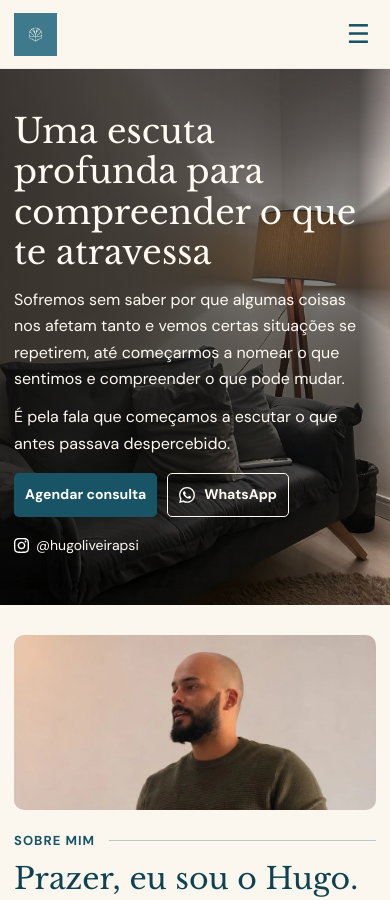
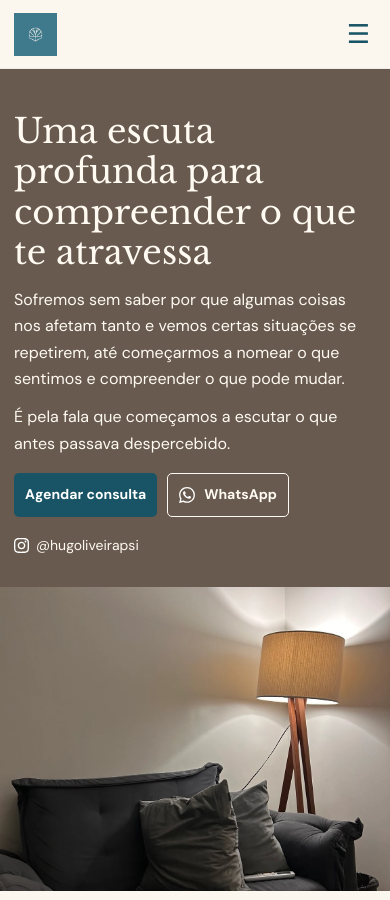
Before and after one commit to jhugooliveira-commits/hugo-oliveira-site, a plain HTML site: page index.html in a window 390 px wide. Shown: the top 900 px of the page. Drawn offline with Linux system fonts and the light colour scheme.

Commit message:
Remove o degradê da foto do topo

```diff
--- a/assets/v2.css
+++ b/assets/v2.css
@@ -159,7 +159,7 @@
   min-height: 0;
 }
 #inicio .hero-copy {
-  width: min(57%, 690px);
+  width: 41%;
   padding: clamp(42px, 5vw, 72px) 0;
 }
 #inicio h1 {
@@ -194,18 +194,8 @@
   object-position: center 43%;
   filter: none;
 }
-#inicio .hero-visual::before { content: none; }
-#inicio .hero-visual::after {
-  content: "";
-  display: block;
-  position: absolute;
-  inset: 0;
-  width: auto;
-  height: auto;
-  transform: none;
-  z-index: 2;
-  background: linear-gradient(90deg, #685a4e, rgb(104 90 78 / 30%) 6%, transparent 18%);
-}
+#inicio .hero-visual::before,
+#inicio .hero-visual::after { content: none; }
 #inicio .btn-outline {
   color: #fffaf2;
   border-color: #fffaf2;
@@ -217,26 +207,13 @@
 @media (max-width: 820px) {
   .home-header .nav-links { top: 68px; }
   .home-header .nav-links a:first-child { border: 0; }
-  #inicio .hero-copy { width: min(100%, 460px); }
   #inicio .hero-visual {
-    width: 68%;
-  }
-  #inicio .hero-visual::after {
-    background: linear-gradient(90deg, #685a4e, rgb(104 90 78 / 35%) 24%, transparent 65%);
-  }
-}
-
-@media (max-width: 560px) {
-  #inicio .hero-visual {
-    inset: 0;
-    width: 100%;
-  }
-  #inicio .hero-office {
-    object-position: right 45%;
-  }
-  #inicio .hero-visual::after {
-    background: linear-gradient(90deg, rgb(20 19 18 / 65%), rgb(20 19 18 / 53%) 92%, transparent);
-    mask-image: linear-gradient(#000 63%, transparent 97%);
+    position: relative;
+    inset: auto;
+    z-index: 0;
+    width: auto;
+    height: clamp(285px, 78vw, 560px);
+    margin-inline: calc((100% - 100vw) / 2);
   }
 }
 
@@ -300,6 +277,7 @@ main > .final-cta h2 {
 @media (max-width: 820px) {
   #inicio .hero-copy {
     width: min(100%, 510px);
+    padding-bottom: 24px;
   }
 }
 
```
